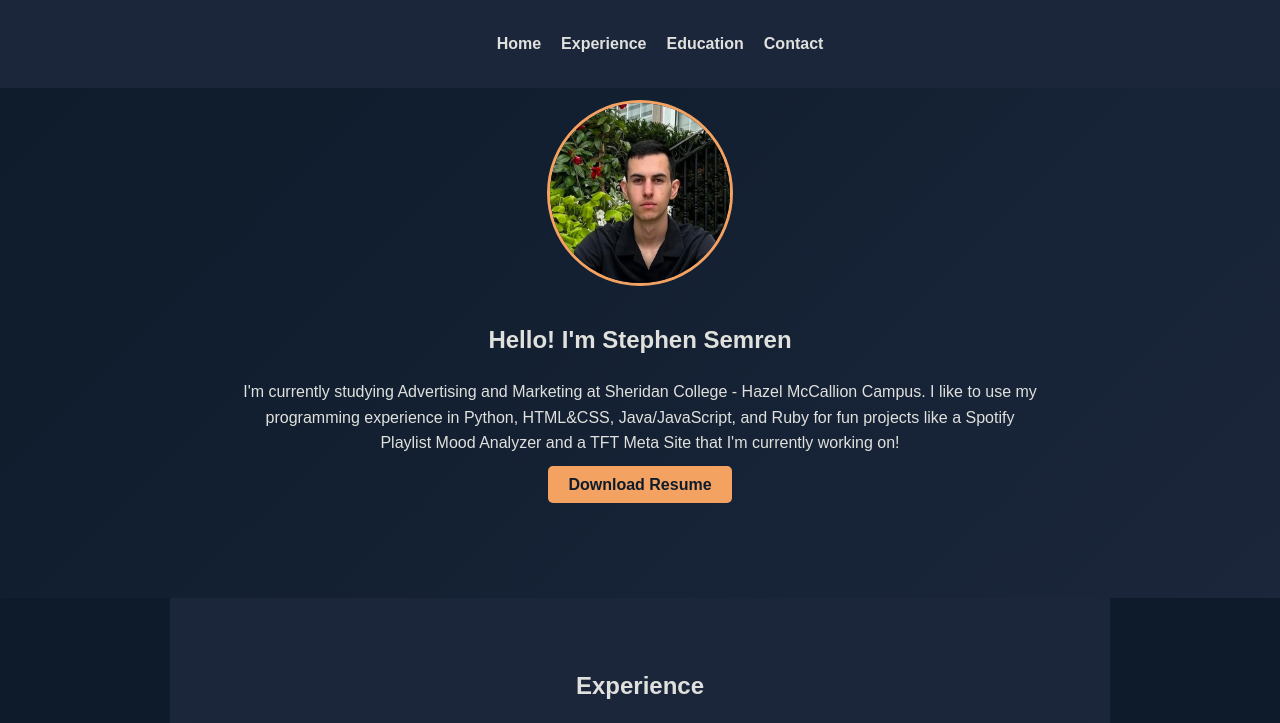
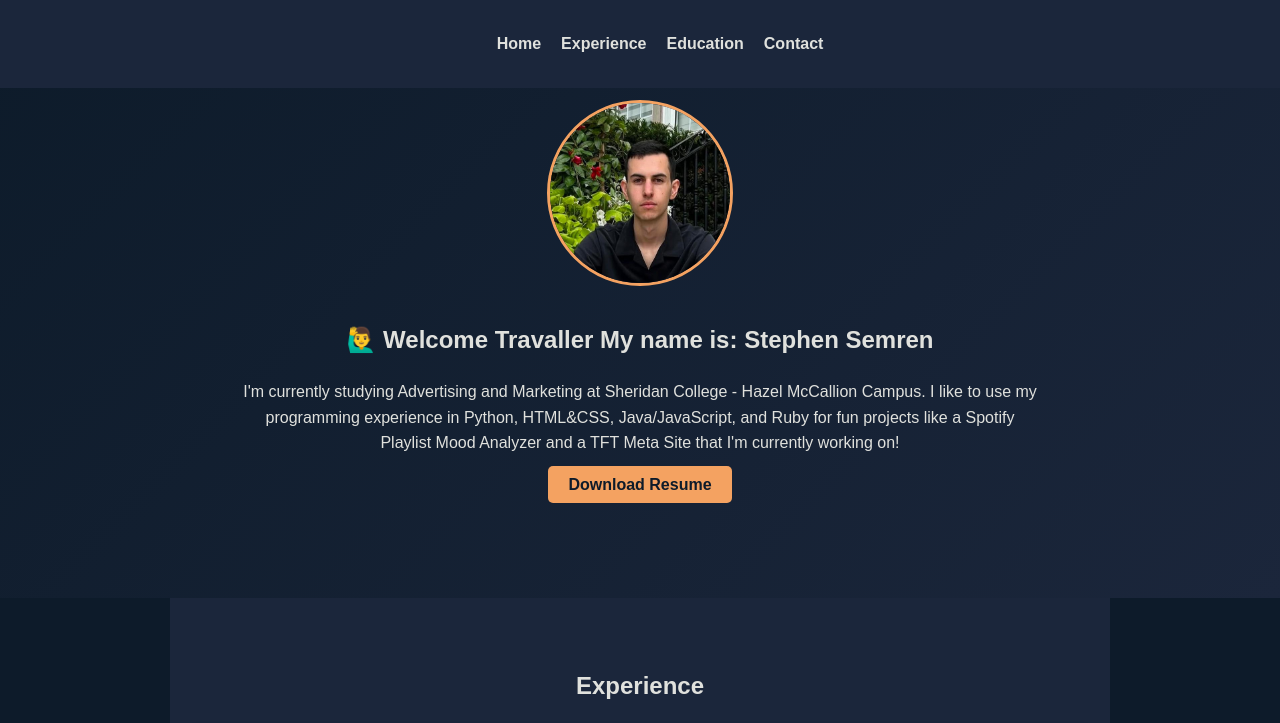
Before and after one commit to Sttjepan/Stephen-Semren, a plain HTML site: page index.html in a window 1280 px wide. Shown: the top 723 px of the page. Drawn offline with Linux system fonts and the light colour scheme.

Commit message:
Update index.html

```diff
--- a/index.html
+++ b/index.html
@@ -82,7 +82,7 @@
             <div class="hero-content">
                 <img src="assets/images/profile.jpg" alt="Stephen Semren" class="profile-pic">
                 <div class="hero-text">
-                    <h1>Hello! I'm <span class="highlight">Stephen Semren</span></h1>
+                    <h1> 🙋‍♂️ Welcome Travaller My name is: <span class="highlight">Stephen Semren</span></h1>
                     <p>I'm currently studying Advertising and Marketing at Sheridan College - Hazel McCallion Campus. I like to use my programming experience in Python, HTML&CSS, Java/JavaScript, and Ruby for fun projects like a Spotify Playlist Mood Analyzer and a TFT Meta Site that I'm currently working on!</p>
                     <a href="assets/Stephen_Semren_Resume.pdf" download class="resume-button">Download Resume</a>
                 </div>
```
